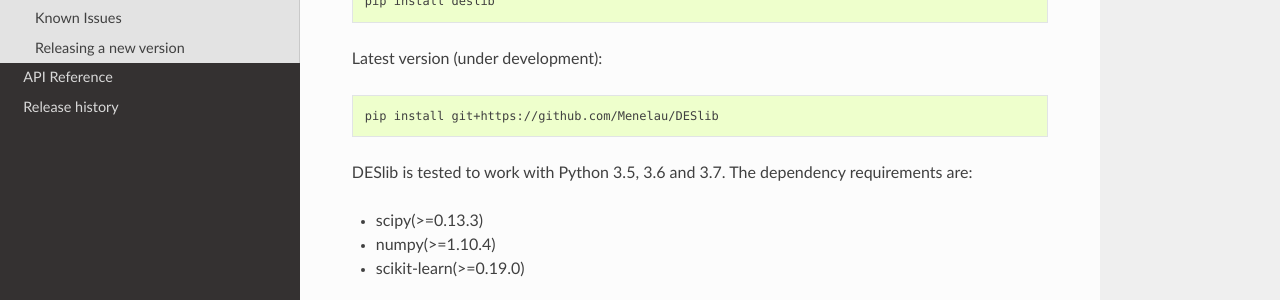
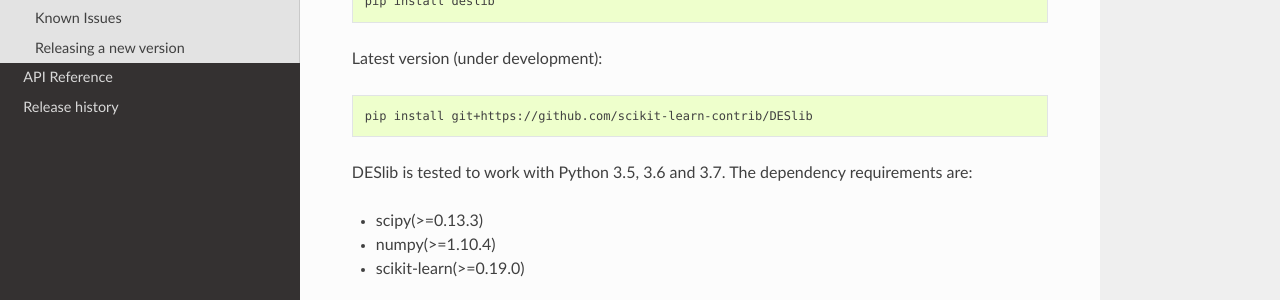
Before and after one commit to scikit-learn-contrib/DESlib, a Sphinx documentation site: the page built from docs/user_guide/installation.rst, in a window 1280 px wide and 970 px high. Shown: the part 276-576 px from the top of the window. Built offline with Sphinx 7.4.7 and the Read the Docs theme 2.0.0, drawn with Linux system fonts in a browser that asks for light colours; pages that are not in the unit, such as notebooks, are missing from menus; some of the changed lines change nothing that is shown.

Commit message:
updating installation instruction (#201)

```diff
--- a/docs/user_guide/installation.rst
+++ b/docs/user_guide/installation.rst
@@ -16,7 +16,7 @@
 
 .. code-block:: bash
 
-    pip install git+https://github.com/Menelau/DESlib
+    pip install git+https://github.com/scikit-learn-contrib/DESlib
 
 DESlib is tested to work with Python 3.5, 3.6 and 3.7. The dependency requirements are:
 
```
